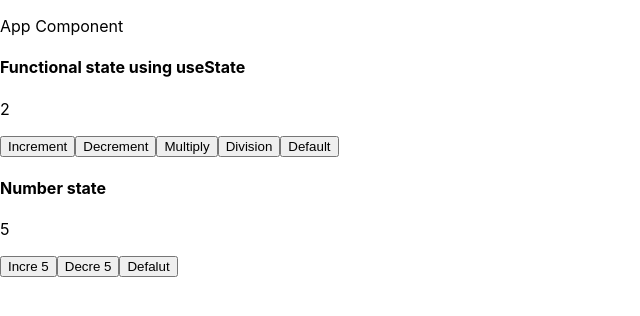
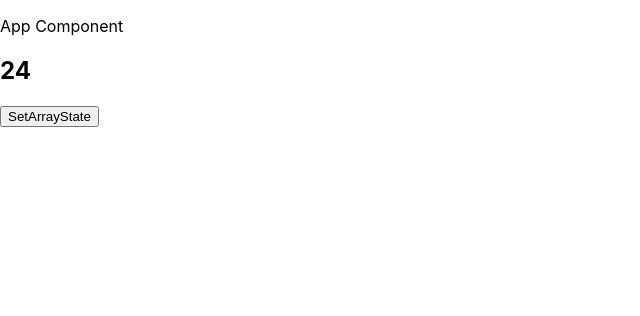
Before and after one commit to adityadevcode/reacthooks-dec22, a React (Create React App) app: page / in a window 1280 px wide. Shown: the top 316 px of the page, without its empty margins (0-640 px from the left). Built offline with nearby package versions, Linux system fonts and the light colour scheme.

Commit message:
able to get array but not object state using use state

```diff
--- a/src/Components/Useeffect.js
+++ b/src/Components/Useeffect.js
@@ -1,125 +1,33 @@
-//  import React from 'react';
-
-//  const Useeffect = () => {
-//   return (
-//     <div>
-//     <h4>Useeffect Component</h4>
-//     <p>Counter</p>
-//     </div>
-//   )
-// }
-
-// export default Useeffect;
-
-// //useState CLASS COMPONENT
-// import React, { Component } from 'react';
-
-//  class Useeffect extends Component {
-//     constructor (props) {
-//         super(props);
-//         this.state = {
-//             num:2
-//         };
-//         this.incrementNumber = this.incrementNumber.bind(this);
-//         this.decrementNumber = this.decrementNumber.bind(this);
-//         this.multiplyNumber = this.multiplyNumber.bind(this);
-//         this.divisionNumber = this.divisionNumber.bind(this);
-//         this.defaultNumber = this.defaultNumber.bind(this);
-//     }
-
-//     incrementNumber() {
-//         this.setState ({num:this.state.num+1});
-//     }
-
-//     decrementNumber() {
-//         this.setState ({num:this.state.num-1});
-//     }
-
-//     multiplyNumber() {
-//         this.setState ({num:this.state.num * 2});
-//     }
-
-//     divisionNumber() {
-//         this.setState ({num:this.state.num / 2});
-//     }
-
-//     defaultNumber() {
-//         this.setState ({num:this.state.num = 0});
-//     }
-
-
-
-//   render() {
-//     return (
-//       <div>
-//         <h2>{this.state.num}</h2>
-//         <button onClick ={this.incrementNumber}>Increment</button>
-//         <button onClick ={this.decrementNumber}>Decrement</button>
-//         <button onClick ={this.multiplyNumber}>Multiply</button>
-//         <button onClick ={this.divisionNumber}>Division</button>
-//         <button onClick ={this. defaultNumber}>Initial state</button>
-
-//       </div>
-//     );
-//   }
-// }
-
-// export default Useeffect;
-
-
-//functional usestate compnent
-// import React from 'react';
+// we can set state for arrays and objects
+import React from 'react';
 import { useState } from 'react';
 
 const Useeffect = () => {
-    const[count, setCount] =useState(2);
-    const[number, setNumber] = useState(5);
+    const [arr, setArr] = useState ([2,4])
+    //   const [obj, setObj] = useState({num:1, name:'Desmond'})
 
-// INCREMENT FUNCTION
-const incrementNumber = () => {
-    setCount(prevCount => prevCount+2);
-}
-const decrementNumber = () => {
-    setCount(prevCount => prevCount-1);
-}
-const multiNumber = () => {
-    setCount(prevCount => prevCount * 2);
-}
-const divideNumber = () => {
-    setCount(prevCount => prevCount / 2);
-}
-const defaultState = () => {
-    setCount(prevCount=> 2);
+      const handleArrClick =() => {
+        const newArr = [1,5,7]
+        setArr([...arr, ...newArr])
       }
 
-//number functionality
-const incrementBy5 =() => {
-    setNumber(prevnumber => prevnumber +5);
-}
-const decrementBy5 =() => {
-    setNumber(prevnumber => prevnumber -5);
-}
-const defaultNum =() => {
-    setNumber(prevnumber =>5);
-}
+    //   const handleObjClick = () => {
+    //     const newObj = {num:25, name:"tim"}
+    //     setObj({...obj, ...newObj})
+    //    }
+
   return (
         <div>
-    <h4>Functional state using useState</h4>
-    <p>{count}</p>
-    <button onClick = {incrementNumber}>Increment</button>
-    <button onClick = {decrementNumber}>Decrement</button>
-    <button onClick ={multiNumber}>Multiply</button>
-    <button onClick = {divideNumber}>Division</button>
-    <button onClick ={defaultState}>Default</button>
-    <br></br>
-    <h4>Number state</h4>
-    <p>{number}</p>
-    <button onClick={incrementBy5}>Incre 5</button>
-    <button onClick={decrementBy5}>Decre 5</button>
-    <button onClick={defaultNum}>Defalut</button>
+          <h2>{arr}</h2>
+          {console.log(arr)}
+          {/* <h2>{obj}</h2>  */}
+          {/* console.log(obj); */}
+          <button onClick={handleArrClick}>SetArrayState</button>
+          {/* <button onClick={handleObjClick}>SetObjectState</button> */}
         </div>
-
        )
     }
 
 export default Useeffect;
+
+// able to access array state but not obj state need to fix
```
Lines whose indentation alone changed are shown as unchanged.
